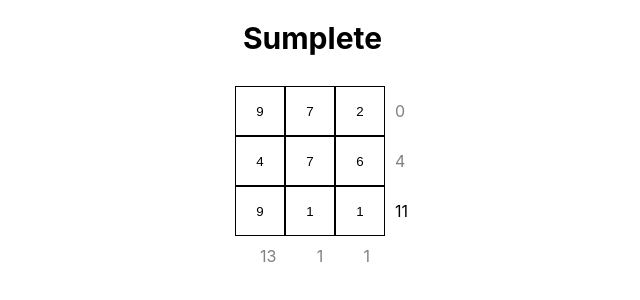
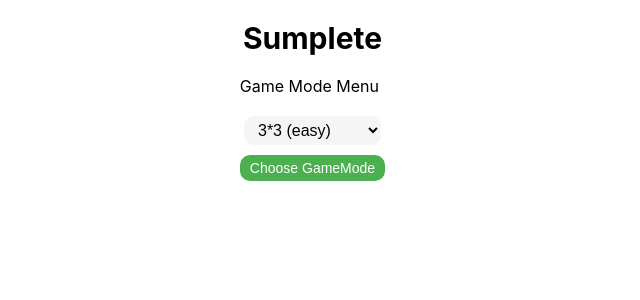
Before and after one commit to drmodun/Internship-16-Sumplete, a React (Create React App) app in the folder sumplate/: page / in a window 1280 px wide. Shown: the top 300 px of the page, without its empty margins (315-955 px from the left). Built offline with nearby package versions, Linux system fonts and the light colour scheme.

Commit message:
Added mutliple gamemodes and menus for them

```diff
--- a/sumplate/src/App.jsx
+++ b/sumplate/src/App.jsx
@@ -2,6 +2,7 @@ import { Board } from "./components/Game/Board"
 import "./index.css";
 import { values as initValues, resultRows as initResultRows, resultColumns as initResultColumns, Generate as Reset, statesToWin as finishStates,  statesToWin } from "./data.js";
 import { useState } from "react";
+import { GameModeMenu } from "./components/UI/GameModeMenu";
 const App = () => {
     const [completedText, setCompletedText] = useState("");
     const [buttonState, setButtonState] = useState("none");
@@ -9,6 +10,8 @@ const App = () => {
     const [resultRows, setResultRows] = useState(initResultRows);
     const [resultColumns, setResultColumns] = useState(initResultColumns);
     const [finishStates, setFinishStates] = useState(statesToWin);
+    const [gameActive, setGameActive] = useState(false);
+    const [mode, setMode] = useState(3);
     function finishedGame() {
         setCompletedText("Završeno");
         setButtonState("flex");
@@ -23,13 +26,25 @@ const App = () => {
         setResultColumns(newGame.resultColumns);
 
     }
+    function startGame(mode) {
+        console.log(mode)
+        let newGame = Reset(mode);
+        setValues(newGame.values);
+        setResultRows(newGame.resultRows);
+        setFinishStates(newGame.states);
+        setResultColumns(newGame.resultColumns);
+        setGameActive(true);
+        setMode(mode);
+    }
     return (
         <div className="App">
             <h1>Sumplete</h1>
-            <Board finishedGame = {finishedGame} initValues={values} initResultRows = {resultRows} initResultColumns = {resultColumns} finishStates = {finishStates} >
+            {gameActive ? <div className="board-element"><Board mode={mode} finishedGame = {finishedGame} initValues={values} initResultRows = {resultRows} initResultColumns = {resultColumns} finishStates = {finishStates} >
             </Board>
             <span>{completedText}</span>
-            <button style = {{display : buttonState}}onClick={newGame}>Reload game</button>
-        </div>
+            <button style = {{display : buttonState}}onClick={()=>{setGameActive(false)}}>Reload game</button>
+            </div>
+            : <GameModeMenu startGame = {startGame}></GameModeMenu>}
+            </div>
         );}
 export default App;
--- a/sumplate/src/components/Game/Board.jsx
+++ b/sumplate/src/components/Game/Board.jsx
@@ -1,26 +1,33 @@
 import { Row } from "./Row";
 import { useEffect, useState } from "react";
 export const Board = (props) => {
+  const [mode, setMode] = useState(props.mode);
   const [values, setValue] = useState(props.initValues);
-  const [states, setStates] = useState([
-    [1, 1, 1],
-    [1, 1, 1],
-    [1, 1, 1],
-  ]);
+  const setupStates = () => {
+    let temp = [];
+    for (let i = 0; i < mode; i++) {
+      const row = []
+      for (let j = 0; j < mode; j++) {
+
+        row.push(1);
+      }
+      temp.push(row);
+    }
+    return temp;}
+    const [states, setStates] = useState(setupStates()
+    );
+
     const winningStates = props.finishStates
     const [resultRows, setResultRows] = useState(props.initResultRows);
     const [completed, setCompleted] = useState(false);
     const [resultColumns, setResultColumns] = useState(props.initResultColumns);
-  const [columnColor, setColumnColor] = useState(["#808080", "#808080", "#808080"]);
+    const [columnColor, setColumnColor] = useState(Array.from({length: mode}, () => "#808080"));
     useEffect(() => {
       setResultColumns(props.initResultColumns);
       setResultRows(props.initResultRows);
       setValue(props.initValues);
-    setStates([
-      [1, 1, 1],
-      [1, 1, 1],
-      [1, 1, 1],
-    ]);
+      setMode(props.mode);
+      setStates(setupStates());
       setCompleted(false);
     }, [props.initValues])
     useEffect(() => {
@@ -43,9 +50,14 @@ export const Board = (props) => {
     }
 
     useEffect(() => {
-    let temp = [0, 0, 0];
-    for (let i = 0; i < 3; i++) {
-      for (let j = 0; j < 3; j++) {
+      let temp = [];
+      console.log(states, mode)
+      for (let i = 0; i < mode; i++) {
+        temp.push(0);
+      }
+      for (let i = 0; i < mode; i++) {
+        for (let j = 0; j < mode; j++) {
+          console.log(i, j, states[i][j])
           if (states[j][i] === 1) {
             temp[i] += values[j][i];
           }
@@ -61,9 +73,7 @@ export const Board = (props) => {
     }, [states])
     return (
       <div className="column">
-      <Row index={1} result={resultRows[0]} values={values[0]} changeValue={changeValue} completed={completed}></Row>
-      <Row index={2} result={resultRows[1]} values={values[1]} changeValue={changeValue} completed={completed}></Row>
-      <Row index={3} result={resultRows[2]} values={values[2]} changeValue={changeValue} completed={completed}></Row>
+        {values.map((value, index) => { return <Row index={index + 1} result={resultRows[index]} mode ={mode} values={value} changeValue={changeValue} completed={completed}></Row> })}
         <div className="result-row">
           {resultColumns.map((result, index) => { return <span style={{ color: columnColor[index] }}>{result}</span> })}
         </div>
--- a/sumplate/src/components/Game/Row.jsx
+++ b/sumplate/src/components/Game/Row.jsx
@@ -1,9 +1,13 @@
 import { useEffect, useState } from "react";
 import { Square } from "./Square";
 export const Row = (props) => {
-    const [states, setStates] = useState([1, 1, 1]);
-    const [defStates, setDefStates] = useState(["", "", ""]);
-    const [values, setValues] = useState([props.values[0], props.values[1], props.values[2]]);
+    console.log(props)
+    const mode = props.mode;
+    const [states, setStates] = useState(()=>
+        Array.from({length: mode}, () => 1));
+    const [defStates, setDefStates] = useState(()=>
+        Array.from({length: mode}, () => ""));
+    const [values, setValues] = useState(props.values);
     const [setHighlight, setSetHighlight] = useState("#808080");
     function changeValue(index) {
         props.changeValue(props.index, index);
@@ -15,10 +19,22 @@ export const Row = (props) => {
             setDefStates(prev=>prev.map((state, i) => states[i] === 1 ? "O" : "X"));
             return
         }
-        setDefStates(["", "", ""]);
+        setDefStates(()=>{
+            let temp = [];
+            for (let i = 0; i < mode; i++) {
+                temp.push("");
+            }
+            return temp;
+        })
         setSetHighlight("#808080");
-        setValues([props.values[0], props.values[1], props.values[2]]);
-        setStates([1, 1, 1]);
+        setValues(props.values);
+        setStates(()=>{
+            let temp = [];
+            for (let i = 0; i < mode; i++) {
+                temp.push(1);
+            }
+            return temp;
+        });
     }, [props.completed])
 
     useEffect(() => {
@@ -36,9 +52,8 @@ export const Row = (props) => {
     }, [states])
     return (
         <div className="row">
-            <Square index={0} changeValue={changeValue} value={values[0]} initState = {defStates[0]} />
-            <Square index={1} changeValue={changeValue} value={values[1]} initState = {defStates[1]}/>
-            <Square index={2} changeValue={changeValue} value={values[2]} initState = {defStates[2]}/>
+            {values.map((value, index) => { return <Square index={index} changeValue={changeValue} value={value} initState = {defStates[index]}></Square> }
+            )}
             <span style={{color : setHighlight}}>{props.result}</span>
         </div>
     );
--- /dev/null
+++ b/sumplate/src/components/UI/GameModeMenu.jsx
@@ -0,0 +1,24 @@
+import { useState } from "react";
+
+export const GameModeMenu = (props) => {
+    const [mode, setMode] = useState("3");
+
+    function handleSubmit(e) {
+        e.preventDefault();
+        console.log(mode);
+        props.startGame(Number(mode));
+    }
+    return (
+        <div className="game-mode-menu-container">
+            <span>Game Mode Menu</span>
+            <form className="game-mode-menu" onSubmit={handleSubmit}>
+                <select className="game-mode-menu-switch" value={mode} onChange={e => setMode(e.target.value[0])}>
+                    <option value="3">3*3 (easy)</option>
+                    <option value="4">4*4 (medium)</option>
+                    <option value="5">5*5 (hard)</option>
+                </select>
+                <button type="submit" className="start-game-button">Choose GameMode</button>
+            </form>
+        </div>
+    );
+}
--- a/sumplate/src/data.js
+++ b/sumplate/src/data.js
@@ -4,19 +4,24 @@ export let resultColumns = []
 export let statesToWin = []
 Generate();
 
-export function Generate() {
+export function Generate(mode) {
     values = []
+    console.log("mode", mode)
     resultRows = []
     resultColumns = []
     statesToWin = []
     const states = [
-        [1, 1, 1],
-        [1, 1, 1],
-        [1, 1, 1]
     ];
-    for (let i = 0; i <= 3 - 1; i++) {
+    for (let i = 0; i <= mode - 1; i++) {
         const row = [];
-        for (let j = 0; j <= 3 - 1; j++) {
+        for (let j = 0; j <= mode - 1; j++) {
+            row.push(1);
+        }
+        states.push(row);
+    }
+    for (let i = 0; i <= mode - 1; i++) {
+        const row = [];
+        for (let j = 0; j <= mode - 1; j++) {
             if (Math.random() > 0.5)
                 states[i][j] = 0;
             let randomNumber = Math.floor(Math.random() * 9) + 1;
@@ -25,18 +30,18 @@ export function Generate() {
         values.push(row);
     }
 
-    for (let i = 0; i <= 3 - 1; i++) {
+    for (let i = 0; i <= mode - 1; i++) {
         let sum = 0;
-        for (let j = 0; j <= 3 - 1; j++) {
+        for (let j = 0; j <= mode - 1; j++) {
             if (states[i][j] === 1)
                 sum += values[i][j];
         }
         resultRows.push(sum);
     }
 
-    for (let j = 0; j <= 3 - 1; j++) {
+    for (let j = 0; j <= mode - 1; j++) {
         let sum = 0;
-        for (let i = 0; i <= 3 - 1; i++) {
+        for (let i = 0; i <= mode - 1; i++) {
             if (states[i][j] === 1)
                 sum += values[i][j];
         }
--- a/sumplate/src/index.css
+++ b/sumplate/src/index.css
@@ -61,11 +61,15 @@ body {
   margin-top: 10px;
 }
 .result-row{
-  width: 150px;
+  width: fit-content;
   display: flex;
   justify-content: space-around;
   margin-right: 20px;
   margin-top: 10px;
+}
+.result-row > span{
+  width: 50px;
+  text-align: center;
 }
 h1{
   font-size: 30px;
@@ -81,13 +85,13 @@ h1{
   align-items: center;
   margin-top: 10px;
 }
-.App > span{
+.board-element > span{
   margin-top: 10px;
   font-size: 20px;
   justify-content: center;
   margin-right: 25px;
 }
-.App >button{
+.board-element >button{
   margin-top: 10px;
   font-size: 20px;
   justify-content: center;
@@ -99,7 +103,46 @@ h1{
   border-radius: 10px;
   transition: background-color 200ms linear;
 }
-.App >button:hover{
+.board-element >button:hover{
   background-color: #3e8e41;
   cursor: pointer;
 }
+.game-mode-menu{
+  display: flex;
+  flex-direction: column;
+  justify-content: center;
+  align-items: center;
+  margin-top: 10px;
+}
+.game-mode-menu > select{
+  margin-top: 10px;
+  font-size: 16px;
+  justify-content: center;
+  margin-right: 25px;
+  padding: 5px 10px;
+  background-color: #f5f5f5;
+  border: hidden;
+  color: black;
+  border-radius: 10px;
+  transition: background-color 200ms linear;
+}
+.game-mode-menu > select:hover{
+  background-color: #e5e5e5;
+  cursor: pointer;
+}
+.game-mode-menu > button{
+  margin-top: 10px;
+  font-size: 14px;
+  justify-content: center;
+  margin-right: 25px;
+  padding: 5px 10px;
+  background-color: #4CAF50;
+  border: hidden;
+  color: white;
+  border-radius: 10px;
+  transition: background-color 200ms linear;
+}
+.game-mode-menu > button:hover{
+  background-color: #3e8e41;
+  cursor: pointer;
+}
```
Lines whose indentation alone changed are shown as unchanged.
